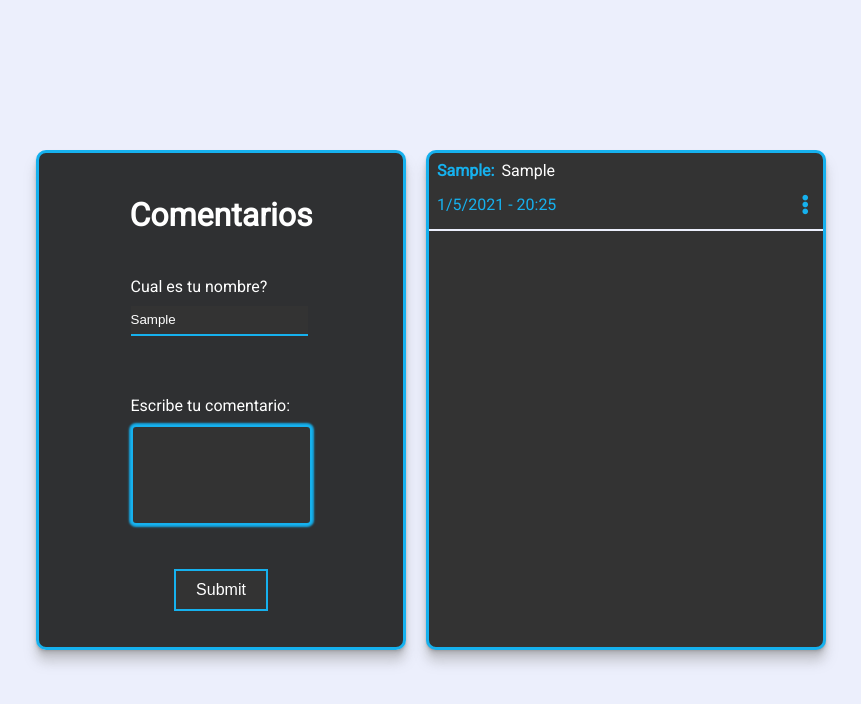
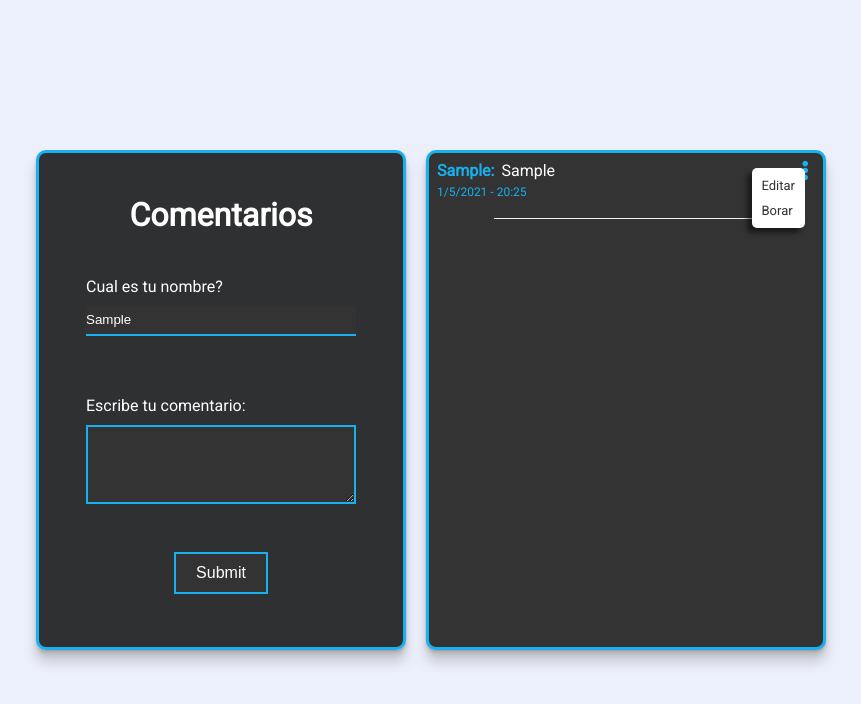
Before and after one commit to chrismotta/ejercicios_leon, a plain HTML site: page practicas/crud/index.html in a window 1280 px wide. Both pictures are taken after typing "Sample", "Sample" into the empty fields and a click on the input 429 px from the left and 589 px from the top of the page. Shown: the whole page, without its empty margins (209-1070 px from the left). Drawn offline with Linux system fonts and the light colour scheme.

Commit message:
NEW: menu editar borrar

```diff
--- a/practicas/crud/index.html
+++ b/practicas/crud/index.html
@@ -1,17 +1,20 @@
 <!DOCTYPE html>
 <html lang="en">
   <head>
-    <meta charset="UTF-8">
-    <meta http-equiv="X-UA-Compatible" content="IE=edge">
-    <meta name="viewport" content="width=device-width, initial-scale=1.0">
-    <link href="https://fonts.googleapis.com/css2?family=Roboto&display=swap" rel="stylesheet">
+    <meta charset="UTF-8" />
+    <meta http-equiv="X-UA-Compatible" content="IE=edge" />
+    <meta name="viewport" content="width=device-width, initial-scale=1.0" />
+    <link
+      href="https://fonts.googleapis.com/css2?family=Roboto&display=swap"
+      rel="stylesheet"
+    />
     <link
       rel="stylesheet"
       href="https://pro.fontawesome.com/releases/v5.10.0/css/all.css"
       integrity="sha384-AYmEC3Yw5cVb3ZcuHtOA93w35dYTsvhLPVnYs9eStHfGJvOvKxVfELGroGkvsg+p"
       crossorigin="anonymous"
     />
-    <link rel="stylesheet" href="style.css">
+    <link rel="stylesheet" href="style.css" />
     <title>Crud</title>
   </head>
   <body>
@@ -24,23 +27,27 @@
           <div class="container-form-usuario">
             <label for="usuario">
               <div>Cual es tu nombre?</div>
-                    <input type="text" id="usuario" class="input" required>
+              <input type="text" id="usuario" class="input" required />
             </label>
           </div>
           <div class="container-form-comentario">
             <label for="comentario">
               <div>Escribe tu comentario:</div>
-                    <input type="text" id="comentario" class="input" required>
+              <textarea
+                id="comentario"
+                class="area"
+                required
+                rows="5"
+              ></textarea>
             </label>
           </div>
           <div class="container-form-submit">
-                <input type="submit" class="input-submit">
+            <input type="submit" class="input-submit" />
           </div>
         </form>
       </div>
     </div>
-    <div class="container-comentarios" id="container-de-comentarios">
-    </div>
+    <div class="container-comentarios" id="container-de-comentarios"></div>
     <script src="script.js" type="module"></script>
   </body>
 </html>
--- a/practicas/crud/render.js
+++ b/practicas/crud/render.js
@@ -1,12 +1,19 @@
-export default function renderComentario(elemento){
-    return `<div class="comentario-container">
+export default function renderComentario(elemento) {
+  return `
+  <div class="comentario-container">
+    <ul class="menu-flotante">
+      <li onClick="editar('${elemento._ID}')">Editar</li>
+      <li>Borar</li>
+    </ul>
     <div class="comentario-header">
+      <div class="menu"><i class="fas fa-ellipsis-v" id="menu-icono"></i></div>
       <span class="nombre-usuario">${elemento.nombre}:</span>
       <span>${elemento.comentario}</span>
     </div>
     <div class="footer-comentario">
       <div class="horario">${elemento.fechaCreacion}</div>
-                <div class="menu"><i class="fas fa-ellipsis-v" id="menu-icono"></i></div>
     </div>
-            </div>`
+    <div class="separador"></div>
+  </div>
+  `;
 }
--- a/practicas/crud/script.js
+++ b/practicas/crud/script.js
@@ -37,8 +37,6 @@ function mostrarInfo(e) {
   comentarioMensaje.value = "";
 }
 
-
-
 function popularComentarios() {
   cajaComentarios = "";
   for (let i = 0; arrayComentarios.length > i; i++) {
@@ -47,3 +45,7 @@ function popularComentarios() {
     console.log(arrayComentarios[i]);
   }
 }
+
+window.editar = function (id) {
+  alert(`Editando el elemento ${id}`);
+};
--- a/practicas/crud/style.css
+++ b/practicas/crud/style.css
@@ -1,27 +1,28 @@
-:root{
+:root {
   --celeste: rgb(22, 177, 238);
 }
 
-*{
+* {
   margin: 0;
   padding: 0;
   box-sizing: border-box;
 }
 
-html, body {
+html,
+body {
   display: flex;
   min-height: 100vh;
   align-items: center;
   justify-content: center;
   background: #eceffc;
-    font-family: 'Roboto', sans-serif;
+  font-family: "Roboto", sans-serif;
 }
-.container{
+.container {
   width: 370px;
   height: 500px;
   background: rgba(0, 0, 0, 0.8);
   border-radius: 10px;
-    border: rgb(22, 177, 238) 3px solid;;
+  border: rgb(22, 177, 238) 3px solid;
   box-shadow: 0 0.4px 0.4px rgba(128, 128, 128, 0.109),
     0 1px 1px rgba(128, 128, 128, 0.155),
     0 2.1px 2.1px rgba(128, 128, 128, 0.195),
@@ -32,27 +33,28 @@ html, body {
   grid-template-rows: 1fr 3fr;
 }
 
-.container-titulo{
+.container-titulo {
   display: flex;
   align-items: center;
   justify-content: center;
 }
 
-.titulo{
+.titulo {
   font-weight: bold;
 }
 
-.container-form{
+.container-form {
   margin-left: auto;
   margin-right: auto;
   font-weight: 500;
+  width: 270px;
 }
 
-.container-form-comentario{
+.container-form-comentario {
   margin-top: 60px;
 }
 
-.container-form-usuario input{
+.container-form-usuario input {
   height: 30px;
   background-color: #333;
   border: none;
@@ -60,7 +62,7 @@ html, body {
   border-radius: 0px;
 }
 
-.container-form-comentario input{
+.container-form-comentario input {
   height: 100px;
   border: var(--celeste) 2px solid;
   border-radius: 5px;
@@ -68,18 +70,28 @@ html, body {
   box-shadow: rgb(21, 169, 228) 0px 0px 2px 2px;
 }
 
-.input{
+.input {
   margin-top: 10px;
   color: white;
   outline: none;
+  width: 100%;
 }
 
-.container-form-submit{
+.area {
+  background: #333;
+  margin-top: 10px;
+  color: white;
+  border: var(--celeste) 2px solid;
+  outline: none;
+  width: 100%;
+}
+
+.container-form-submit {
   display: flex;
   justify-content: center;
 }
 
-.input-submit{
+.input-submit {
   text-decoration: none;
   border: none;
   margin-top: 44px;
@@ -92,18 +104,17 @@ html, body {
   cursor: pointer;
 }
 
-.input-submit:hover{
+.input-submit:hover {
   background-color: var(--celeste);
 }
 
-
-.container-comentarios{
+.container-comentarios {
   background-color: #333;
   width: 400px;
   height: 500px;
   margin-left: 20px;
   border-radius: 10px;
-    border: var(--celeste) 3px solid;;
+  border: var(--celeste) 3px solid;
   box-shadow: 0 0.4px 0.4px rgba(128, 128, 128, 0.109),
     0 1px 1px rgba(128, 128, 128, 0.155),
     0 2.1px 2.1px rgba(128, 128, 128, 0.195),
@@ -113,41 +124,75 @@ html, body {
   overflow: auto;
 }
 
-.comentario-container{
+.comentario-container {
   width: 100%;
   min-height: 60px;
-    border-bottom: #eceffc 2px solid;
   padding: 8px;
+  position: relative;
 }
 
-.comentario-header{
-    margin-bottom: 15px;
+.comentario-header {
+  margin-bottom: 5px;
   word-wrap: break-word;
 }
 
-.nombre-usuario{
+.nombre-usuario {
   font-weight: bold;
   margin-right: 3px;
   color: var(--celeste);
 }
 
-.footer-comentario{
+.footer-comentario {
   display: flex;
   justify-content: space-between;
   margin-bottom: 5px;
 }
 
-.menu{
+.menu {
   height: auto;
   padding: 0 6px;
   cursor: pointer;
+  float: right;
+  margin-left: 5px;
 }
 
-#menu-icono{
+.separador {
+  border-bottom: #eceffc 1px solid;
+  height: 15px;
+  width: 70%;
+  margin: auto;
+}
+
+.menu-flotante {
+  position: absolute;
+  z-index: 1;
+  top: 15px;
+  right: 18px;
+  color: #333;
+  background: #fff;
+  border-radius: 5px;
+  padding: 5px 0;
+  box-shadow: -5px 5px 5px rgba(0, 0, 0, 0.5);
+  /* display: none; */
+}
+.menu-flotante li {
+  padding: 5px 10px;
+  font-size: 13px;
+  cursor: pointer;
+}
+.menu-flotante li:hover {
+  background: #ccc;
+}
+.menu-flotante-active {
+  display: initial !important;
+}
+
+#menu-icono {
   font-size: 20px;
   color: var(--celeste);
 }
 
-.horario{
+.horario {
+  font-size: 12px;
   color: var(--celeste);
 }
```
Also changed, not shown: 1 other file. Lines whose indentation alone changed are shown as unchanged.
